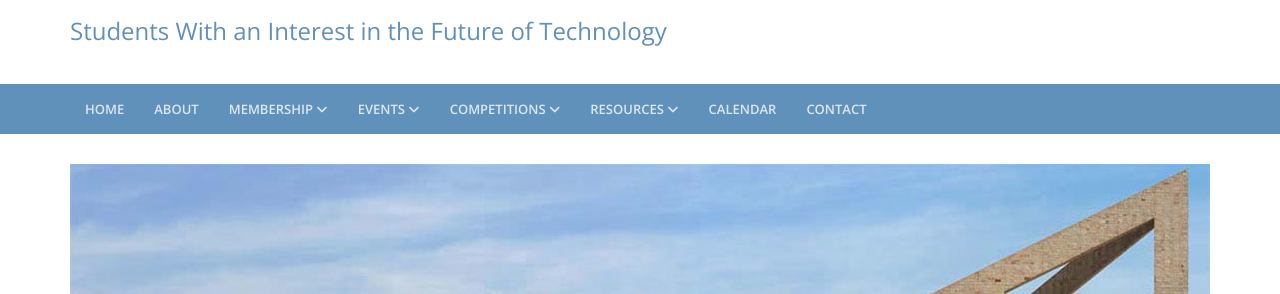
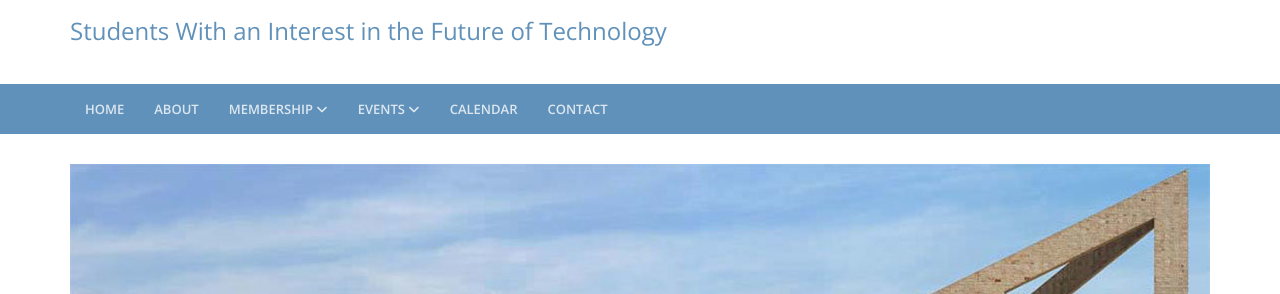
Before and after one commit to CalPolySWIFT/SWIFT-Static-Site, a Jekyll site: the page built from _pages/index.html, in a window 1280 px wide. Shown: the part 186-480 px from the top of the page. Built offline with Jekyll 4.4.1, drawn with Linux system fonts in a browser that asks for light colours; nearby versions of some CDN libraries; some web fonts are replaced.

Commit message:
Tab Cleanup
- Removed
  1. Competitions
  2. Fragnite under Events
  3. Resources

- Hopefully fixed Conferences Tab under Events

```diff
--- a/_layouts/layout.html
+++ b/_layouts/layout.html
@@ -84,7 +84,7 @@
                            data-close-others="false" href="#">Events <i class="fa fa-angle-down"></i></a>
                         <ul class="dropdown-menu">
                             <li><a href="general_meetings.html">General Meetings</a></li>
-                            <li class="dropdown-submenu">
+                            <li class="dropdown-menu">
                                 <a tabindex="-1" href="#">Conferences <i class="fa fa-angle-right"></i></a>
                                 <ul class="dropdown-menu">
                                     <li><a href="https://defcon.org/">Defcon</a></li>
@@ -93,12 +93,13 @@
                                     <li><a href="https://www.securitybsides.com/">B-Sides</a></li>
                                 </ul>
                             </li>
-                            <li><a href="https://fragnite.calpolyswift.org">Fragnite</a></li>
+                          <!--  <li><a href="https://fragnite.calpolyswift.org">Fragnite</a></li>  -->
                             <li><a href="https://techsymposium.calpolyswift.org/">Tech Symposium</a></li>
                             <li><a href="https://www.hackpoly.com/">HackPoly</a></li>
                         </ul>
                     </li>
                     <!--//dropdown-->
+		    <!--
                     <li class="nav-item dropdown">
                         <a class="dropdown-toggle" data-toggle="dropdown" data-hover="dropdown" data-delay="0"
                            data-close-others="false" href="#">Competitions <i class="fa fa-angle-down"></i></a>
@@ -107,7 +108,9 @@
                             <li><a href="cyberpatriot.html">CyberPatriot</a></li>
                         </ul>
                     </li>
+		    -->
                     <!--//dropdown-->
+		    <!--
                     <li class="nav-item dropdown">
                         <a class="dropdown-toggle" data-toggle="dropdown" data-hover="dropdown" data-delay="0"
                            data-close-others="false" href="#">Resources <i class="fa fa-angle-down"></i></a>
@@ -117,6 +120,7 @@
                             <li><a href="tutorials.html">Tutorials</a></li>
                         </ul>
                     </li>
+		    -->
                     <li class="nav-item"><a href="calendar.html">Calendar</a></li>
                     <li class="nav-item"><a href="contact.html">Contact</a></li>
                 </ul>
```
